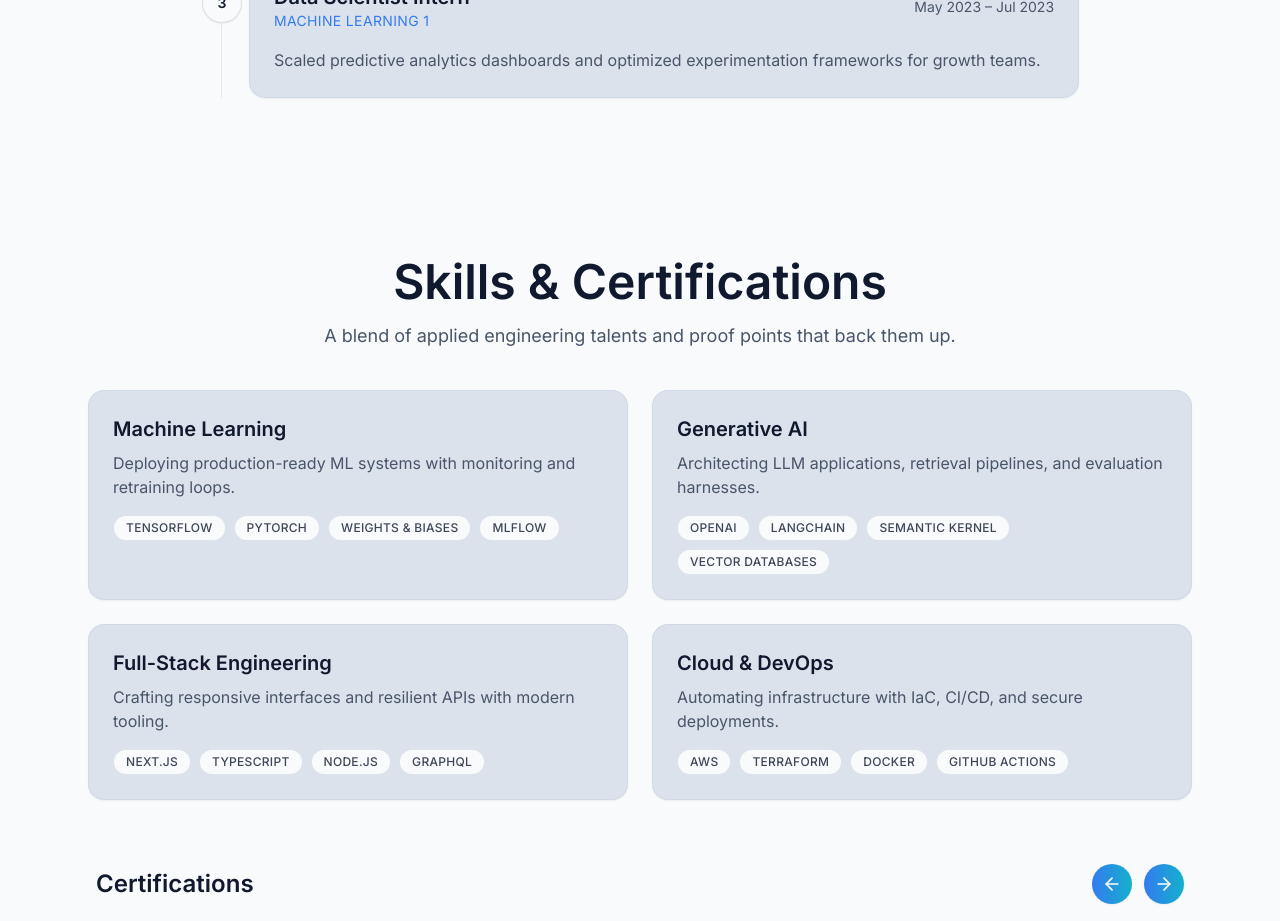
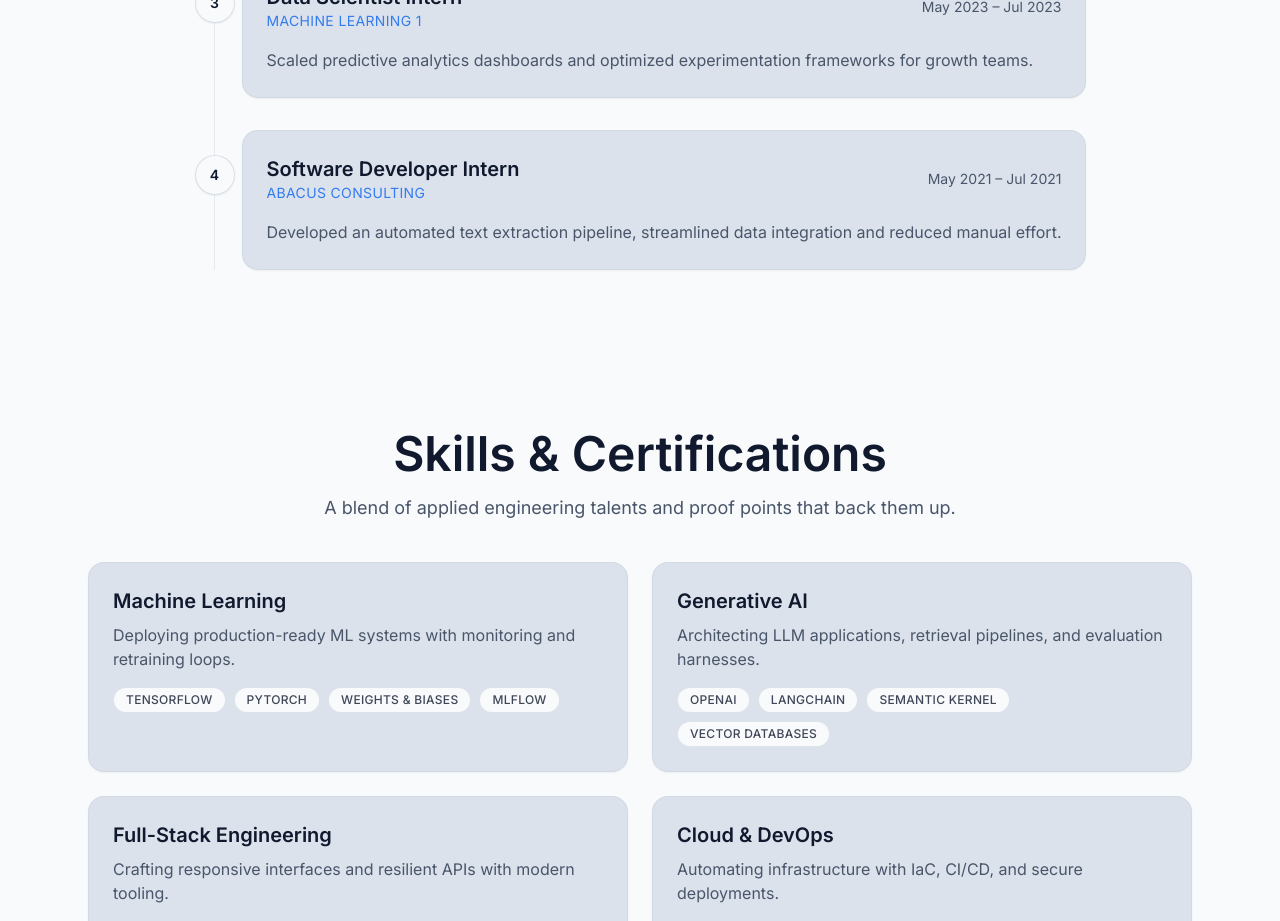
Before and after one commit to Rithub14/portfolio-website, a Next.js app: page / in a window 1280 px wide. Shown: the part 1260-2181 px from the top of the page. Built offline with nearby package versions, Linux system fonts and the light colour scheme.

Commit message:
update experience data

```diff
--- a/data/experience.ts
+++ b/data/experience.ts
@@ -31,6 +31,13 @@ export const experiences: ExperienceItem[] = [
     description: "Scaled predictive analytics dashboards and optimized experimentation frameworks for growth teams."
   },
   {
+    type: "professional",
+    role: "Software Developer Intern",
+    organization: "Abacus Consulting",
+    duration: "May 2021 – Jul 2021",
+    description: "Developed an automated text extraction pipeline, streamlined data integration and reduced manual effort."
+  },
+  {
     type: "academic",
     role: "M.Sc. Artificial Intelligence",
     organization: "Brandenburg University of Technology (BTU Cottbus)",
```
